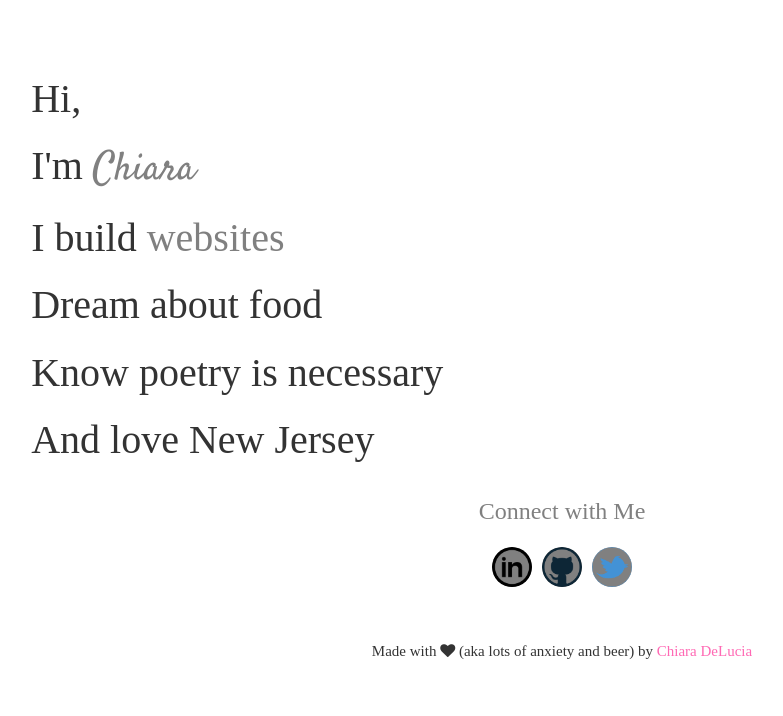
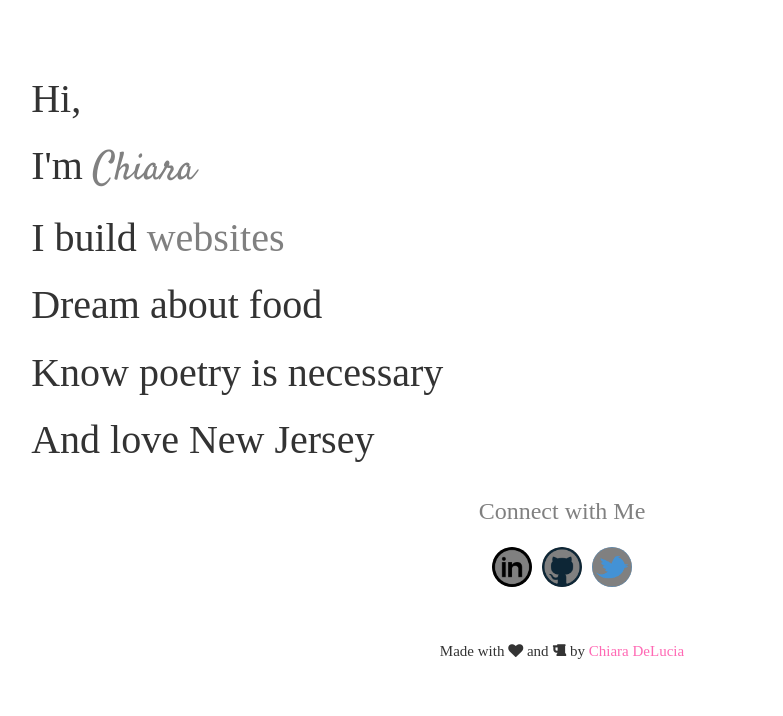
Before and after one commit to chiaramdelucia/Bootstrap-Portfolio, a website: page app/public/index.html in a window 1280 px wide. Shown: the whole page, without its empty margins (78-861 px from the left). Drawn offline with nearby package versions, Linux system fonts and the light colour scheme; files that its build step writes are made by us from their sources; files whose address does not match are found by name; a web font is replaced by a local one.

Commit message:
Update title and footer.

```diff
--- a/app/public/index.html
+++ b/app/public/index.html
@@ -1,7 +1,7 @@
 <!DOCTYPE html>
 <html>
 <head>
-	<title>Chiara DeLucia</title>
+	<title>chiara delucia</title>
 	<link rel="icon" type="image/png" href="../app/public/images/c.png" />
 	<link rel="stylesheet" href="https://maxcdn.bootstrapcdn.com/bootstrap/3.3.7/css/bootstrap.min.css" integrity="sha384-BVYiiSIFeK1dGmJRAkycuHAHRg32OmUcww7on3RYdg4Va+PmSTsz/K68vbdEjh4u" crossorigin="anonymous">
 	<meta name="viewport" content="width=device-width, initial-scale=1.0">
@@ -48,7 +48,8 @@
 		<div class="row">
 			<div class="footer">
 				Made with
-				<i class="fa fa-heart"></i> (aka lots of anxiety and beer)
+				<i class="fa fa-heart"></i> and
+				<i class="fa fa-beer" aria-hidden='true'></i>
 	           	by
 	          	<a href="https://github.com/chiaramdelucia/Bootstrap-Portfolio/tree/gh-pages" target="blank" class = "foot">Chiara DeLucia</a>
 
```
